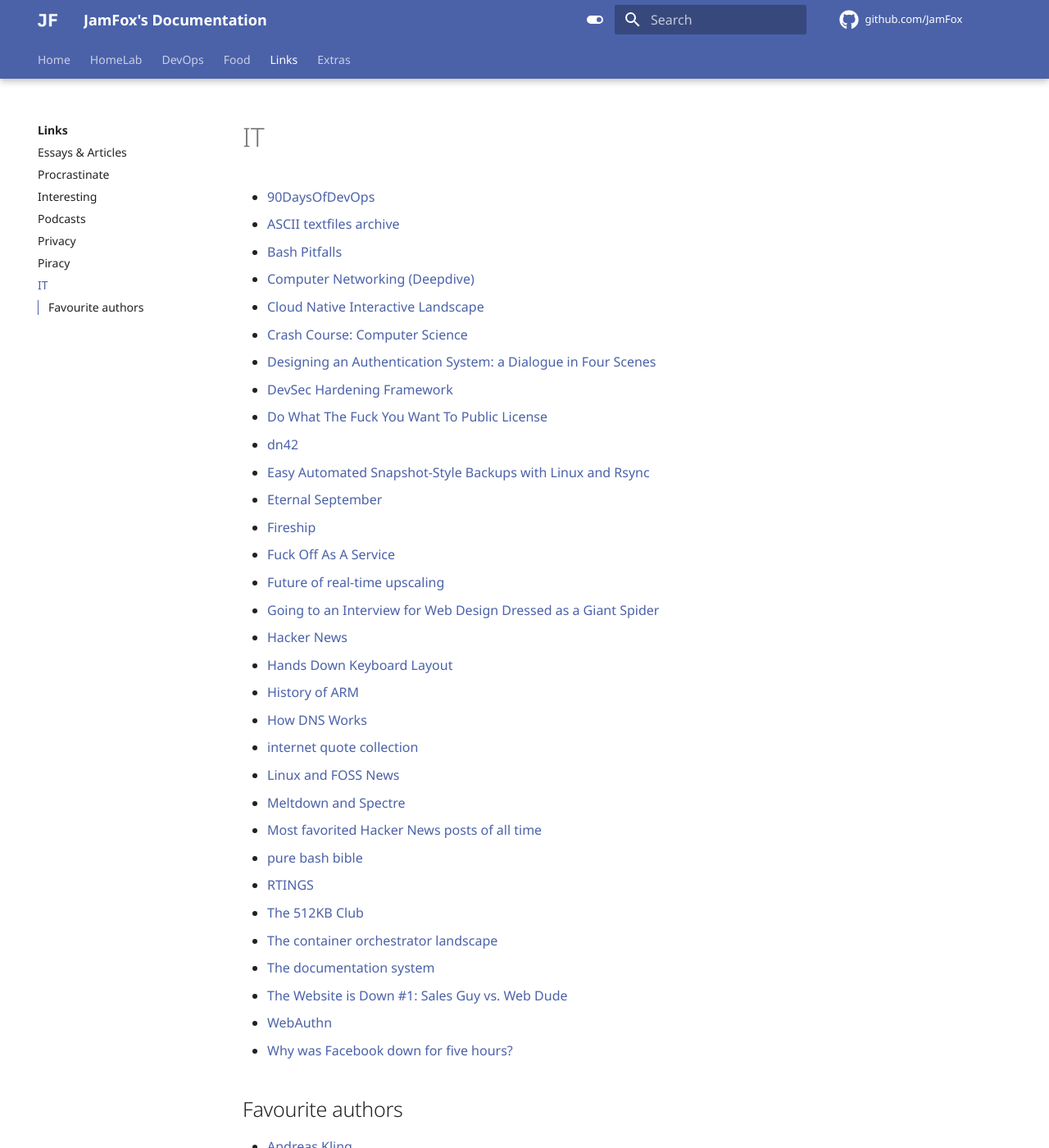
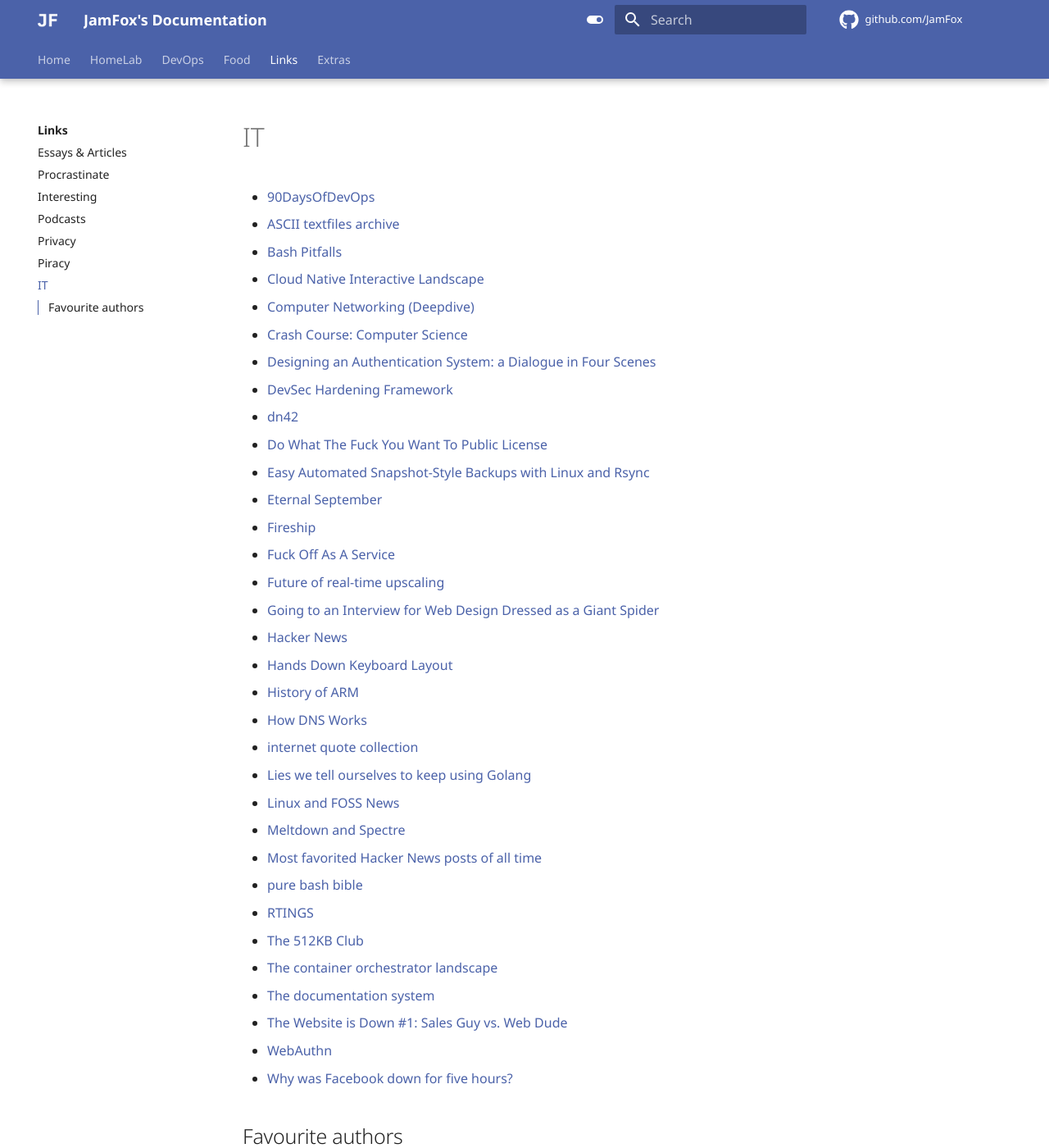
Before and after one commit to JamFox/docs.jamfox.dev, an MkDocs documentation site: the page built from docs/content/links/it.md, in a window 1280 px wide and 1400 px high. Shown: the whole window at 82% size. Built offline with MkDocs 1.6.1 and Material for MkDocs 9.7.7, drawn with Linux system fonts in a browser that asks for light colours; comment, search, counter and statistics services are not loaded.

Commit message:
it: add golang lies

```diff
--- a/docs/content/links/it.md
+++ b/docs/content/links/it.md
@@ -5,13 +5,13 @@ title: "IT"
 - [90DaysOfDevOps](https://github.com/MichaelCade/90DaysOfDevOps)
 - [ASCII textfiles archive](http://textfiles.com/)
 - [Bash Pitfalls](http://mywiki.wooledge.org/BashPitfalls)
+- [Cloud Native Interactive Landscape](https://landscape.cncf.io/)
 - [Computer Networking (Deepdive)](https://youtube.com/watch?v=6G14NrjekLQ)
-- [Cloud Native Interactive Landscape](https://landscape.cncf.io/)
 - [Crash Course: Computer Science](https://youtube.com/playlist?list=PL8dPuuaLjXtNlUrzyH5r6jN9ulIgZBpdo)
 - [Designing an Authentication System: a Dialogue in Four Scenes](https://web.mit.edu/kerberos/dialogue.html)
 - [DevSec Hardening Framework](https://dev-sec.io/)
+- [dn42](https://dn42.eu/Home)
 - [Do What The Fuck You Want To Public License](http://www.wtfpl.net/about/)
-- [dn42](https://dn42.eu/Home)
 - [Easy Automated Snapshot-Style Backups with Linux and Rsync](http://www.mikerubel.org/computers/rsync_snapshots/)
 - [Eternal September](https://en.m.wikipedia.org/wiki/Eternal_September)
 - [Fireship](https://www.youtube.com/c/Fireship)
@@ -23,6 +23,7 @@ title: "IT"
 - [History of ARM](https://arstechnica.com/gadgets/2022/09/a-history-of-arm-part-1-building-the-first-chip/)
 - [How DNS Works](https://howdns.works/)
 - [internet quote collection](http://bash.org/)
+- [Lies we tell ourselves to keep using Golang](https://fasterthanli.me/articles/lies-we-tell-ourselves-to-keep-using-golang)
 - [Linux and FOSS News](https://lwn.net/)
 - [Meltdown and Spectre](https://meltdownattack.com/)
 - [Most favorited Hacker News posts of all time](https://observablehq.com/@tomlarkworthy/hacker-favourites-analysis)
```
